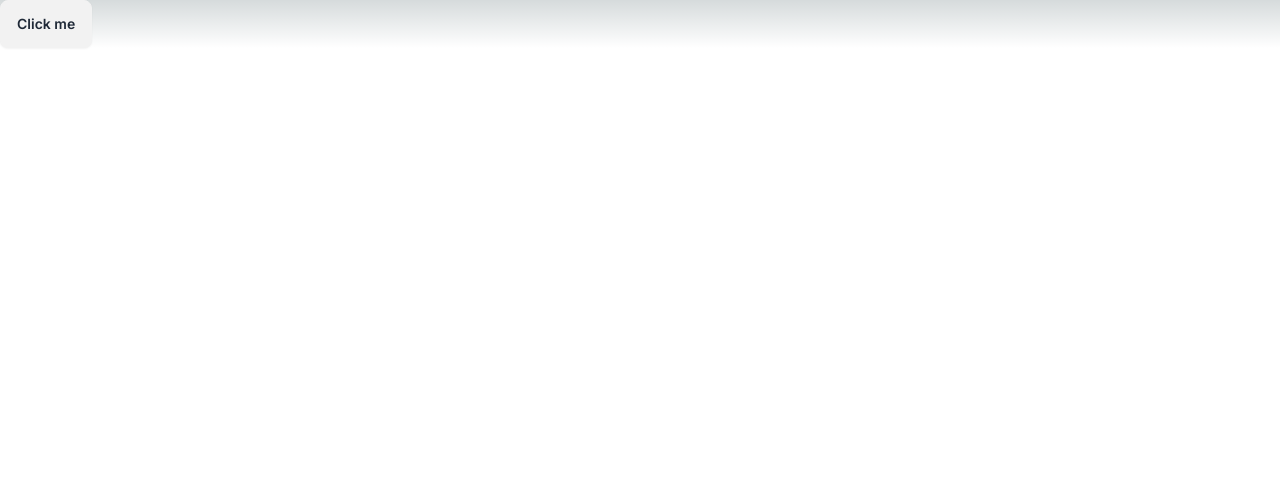
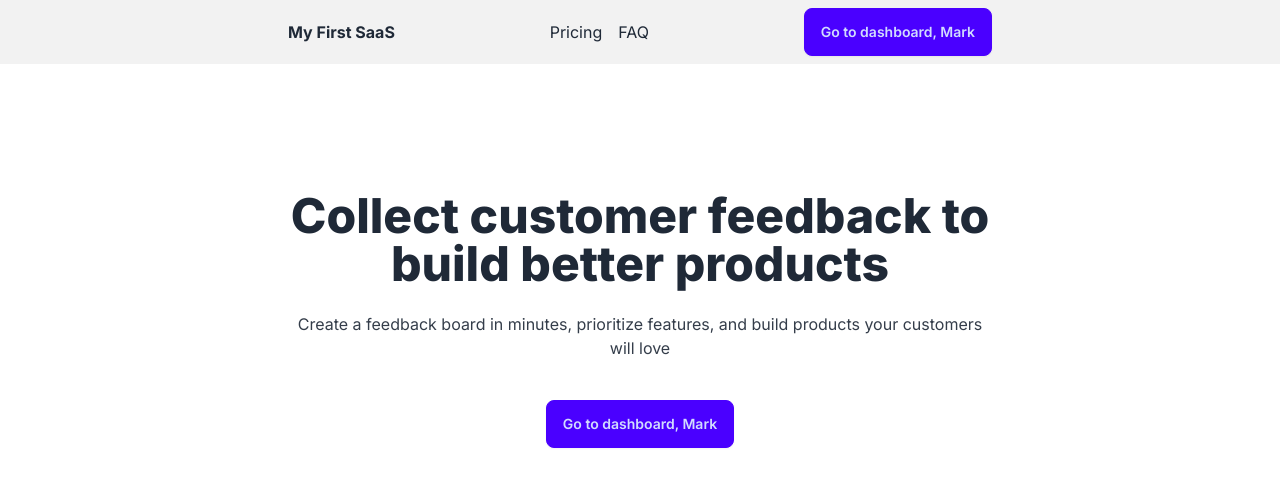
Before and after one commit to michalfilipiuk/course-app, a Next.js app: page / in a window 1280 px wide. Shown: the top 486 px of the page. Built offline with nearby package versions, Linux system fonts and the light colour scheme.

Commit message:
add hero and header

```diff
--- /dev/null
+++ b/app/components/ButtonLogin.js
@@ -0,0 +1,11 @@
+import Link from "next/link"
+
+const ButtonLogin = ({isLoggedIn, name}) => {
+    if (isLoggedIn) {
+        return <Link href="/dashboard" className="btn btn-primary">Go to dashboard, {name}</Link>
+    } else {
+        return <button>Login</button>
+    }
+}
+
+export default ButtonLogin
--- /dev/null
+++ b/app/dashboard/page.js
@@ -0,0 +1,11 @@
+export default function Dashboard() {
+  return (
+    <main>
+      <h1>Private dashboard</h1>
+      <div>
+        Create a feedback board in minutes, prioritize features, and build
+        products your customers will love
+      </div>
+    </main>
+  );
+}
--- a/app/globals.css
+++ b/app/globals.css
@@ -1,33 +1,3 @@
 @tailwind base;
 @tailwind components;
 @tailwind utilities;
-
-:root {
-  --foreground-rgb: 0, 0, 0;
-  --background-start-rgb: 214, 219, 220;
-  --background-end-rgb: 255, 255, 255;
-}
-
-@media (prefers-color-scheme: dark) {
-  :root {
-    --foreground-rgb: 255, 255, 255;
-    --background-start-rgb: 0, 0, 0;
-    --background-end-rgb: 0, 0, 0;
-  }
-}
-
-body {
-  color: rgb(var(--foreground-rgb));
-  background: linear-gradient(
-      to bottom,
-      transparent,
-      rgb(var(--background-end-rgb))
-    )
-    rgb(var(--background-start-rgb));
-}
-
-@layer utilities {
-  .text-balance {
-    text-wrap: balance;
-  }
-}
--- a/app/layout.js
+++ b/app/layout.js
@@ -10,7 +10,7 @@
 
 export default function RootLayout({ children }) {
   return (
-    <html lang="en">
+    <html lang="en" data-theme="light">
       <body className={inter.className}>{children}</body>
     </html>
   );
--- a/app/page.js
+++ b/app/page.js
@@ -1,9 +1,33 @@
-import Image from "next/image";
+import ButtonLogin from "./components/ButtonLogin";
 
 export default function Home() {
+  const isLoggedIn = true;
+  const name = "Mark";
+
   return (
-   <main>
-    <button className="btn">Click me</button>
-   </main>
+    <main>
+      <section className="bg-base-200">
+        <div className="flex justify-between items-center px-8 py-2 max-w-3xl mx-auto">
+          <div className="font-bold">My First SaaS</div>
+          <div className="space-x-4 max-md:hidden">
+            <a className="link link-hover">Pricing</a>
+            <a className="link link-hover">FAQ</a>
+          </div>
+          <div>
+            <ButtonLogin isLoggedIn={isLoggedIn} name={name} />
+          </div>
+        </div>
+      </section>
+      <section className="px-8 text-center py-32 max-w-3xl mx-auto">
+        <h1 className="text-4xl lg:text-5xl font-extrabold mb-6">
+          Collect customer feedback to build better products
+        </h1>
+        <div className="opacity-90 mb-10">
+          Create a feedback board in minutes, prioritize features, and build
+          products your customers will love
+        </div>
+        <ButtonLogin isLoggedIn={isLoggedIn} name={name} />
+      </section>
+    </main>
   );
 }
--- a/tailwind.config.js
+++ b/tailwind.config.js
@@ -1,3 +1,5 @@
+const { default: daisyui } = require('daisyui');
+
 /** @type {import('tailwindcss').Config} */
 module.exports = {
   content: [
@@ -15,6 +17,8 @@
     },
   },
   plugins: [
-    require('daisyui'),
-  ],
+    require('daisyui')],
+    daisyui: {
+      themes: ["light", "dark", "cupcake"],
+    }
 };
```
